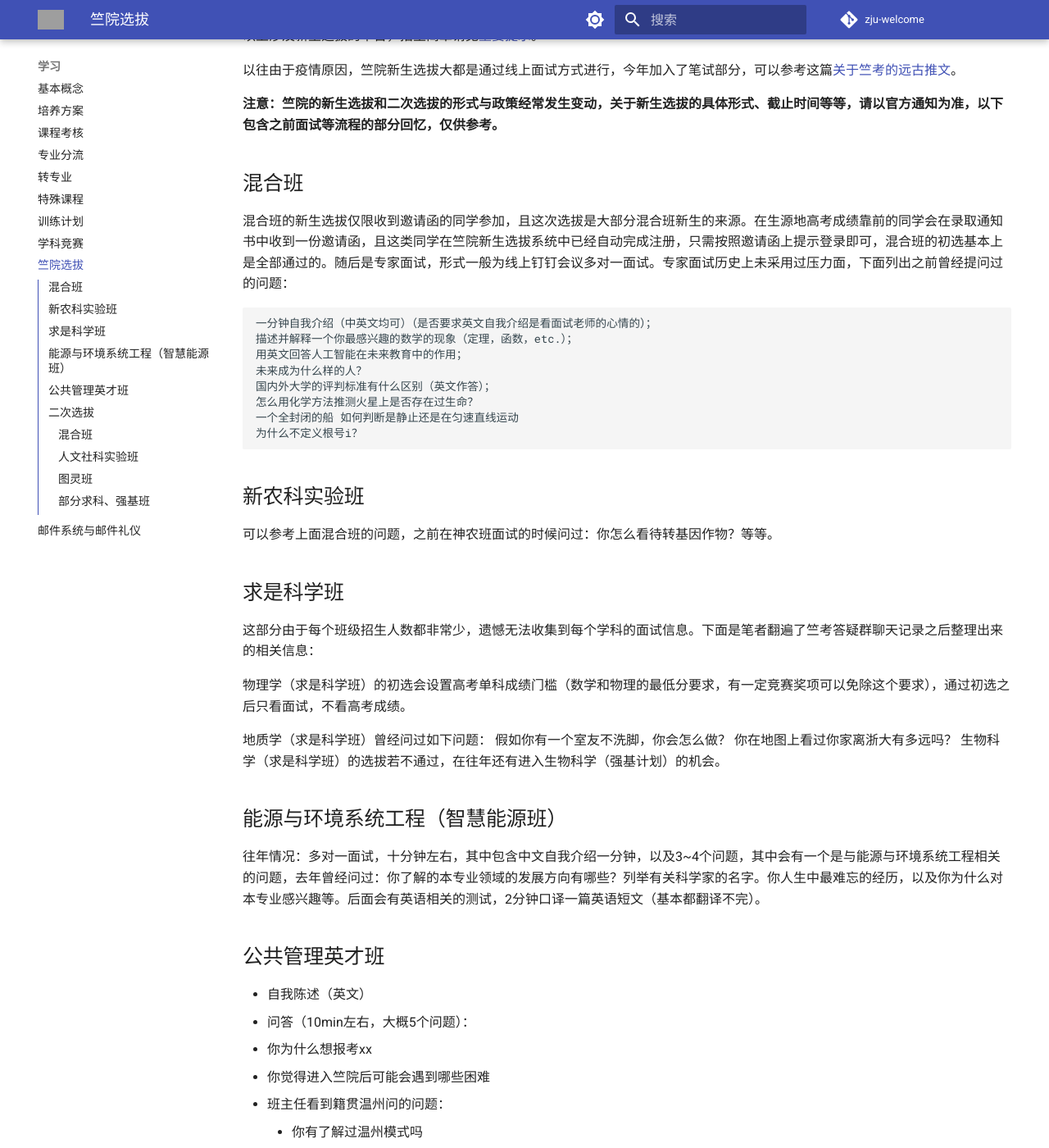
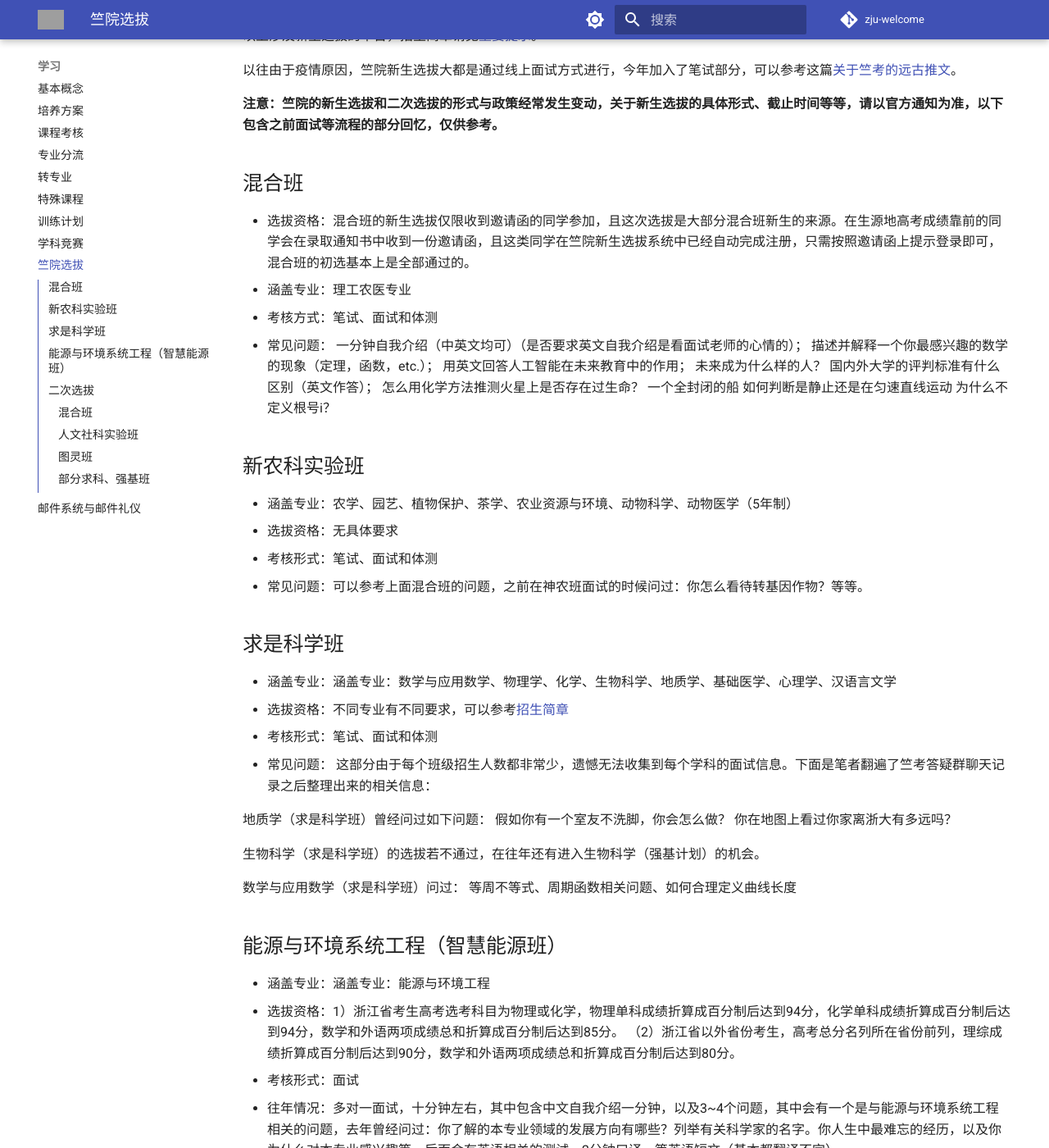
Before and after one commit to mini-full/zju-welcome, an MkDocs documentation site: the page built from docs/learning/intoCKC.md, in a window 1280 px wide and 1400 px high, scrolled down 382 px. Shown: the whole window at 82% size. Built offline with MkDocs 1.6.1 and Material for MkDocs 9.7.7, drawn with Linux system fonts in a browser that asks for light colours; comment, search, counter and statistics services are not loaded; some of the changed text lies outside the part shown; grey boxes are pictures that could not be loaded.

Commit message:
Update intoCKC.md (#52)
细化部分内容

```diff
--- a/docs/learning/intoCKC.md
+++ b/docs/learning/intoCKC.md
@@ -12,8 +12,10 @@
 
 ## 混合班
 
-混合班的新生选拔仅限收到邀请函的同学参加，且这次选拔是大部分混合班新生的来源。在生源地高考成绩靠前的同学会在录取通知书中收到一份邀请函，且这类同学在竺院新生选拔系统中已经自动完成注册，只需按照邀请函上提示登录即可，混合班的初选基本上是全部通过的。随后是专家面试，形式一般为线上钉钉会议多对一面试。专家面试历史上未采用过压力面，下面列出之前曾经提问过的问题：
-
+- 选拔资格：混合班的新生选拔仅限收到邀请函的同学参加，且这次选拔是大部分混合班新生的来源。在生源地高考成绩靠前的同学会在录取通知书中收到一份邀请函，且这类同学在竺院新生选拔系统中已经自动完成注册，只需按照邀请函上提示登录即可，混合班的初选基本上是全部通过的。
+- 涵盖专业：理工农医专业
+- 考核方式：笔试、面试和体测
+- 常见问题：
     一分钟自我介绍（中英文均可）（是否要求英文自我介绍是看面试老师的心情的）；
     描述并解释一个你最感兴趣的数学的现象（定理，函数，etc.）；
     用英文回答人工智能在未来教育中的作用；
@@ -25,33 +27,38 @@
 
 ## 新农科实验班
 
-可以参考上面混合班的问题，之前在神农班面试的时候问过：你怎么看待转基因作物？等等。
+- 涵盖专业：农学、园艺、植物保护、茶学、农业资源与环境、动物科学、动物医学（5年制）
+- 选拔资格：无具体要求
+- 考核形式：笔试、面试和体测
+- 常见问题：可以参考上面混合班的问题，之前在神农班面试的时候问过：你怎么看待转基因作物？等等。
 
 ## 求是科学班
 
+- 涵盖专业：涵盖专业：数学与应用数学、物理学、化学、生物科学、地质学、基础医学、心理学、汉语言文学
+- 选拔资格：不同专业有不同要求，可以参考[招生简章](http://ckc.zju.edu.cn/2023/0731/c54001a2856800/page.htm)
+- 考核形式：笔试、面试和体测
+- 常见问题：
 这部分由于每个班级招生人数都非常少，遗憾无法收集到每个学科的面试信息。下面是笔者翻遍了竺考答疑群聊天记录之后整理出来的相关信息：
-
-物理学（求是科学班）的初选会设置高考单科成绩门槛（数学和物理的最低分要求，有一定竞赛奖项可以免除这个要求），通过初选之后只看面试，不看高考成绩。
 
 地质学（求是科学班）曾经问过如下问题：
     假如你有一个室友不洗脚，你会怎么做？
     你在地图上看过你家离浙大有多远吗？
+
 生物科学（求是科学班）的选拔若不通过，在往年还有进入生物科学（强基计划）的机会。
+
+数学与应用数学（求是科学班）问过：
+    等周不等式、周期函数相关问题、如何合理定义曲线长度
 
 ## 能源与环境系统工程（智慧能源班）
 
-往年情况：多对一面试，十分钟左右，其中包含中文自我介绍一分钟，以及3~4个问题，其中会有一个是与能源与环境系统工程相关的问题，去年曾经问过：你了解的本专业领域的发展方向有哪些？列举有关科学家的名字。你人生中最难忘的经历，以及你为什么对本专业感兴趣等。后面会有英语相关的测试，2分钟口译一篇英语短文（基本都翻译不完）。
+- 涵盖专业：涵盖专业：能源与环境工程
+- 选拔资格：1）浙江省考生高考选考科目为物理或化学，物理单科成绩折算成百分制后达到94分，化学单科成绩折算成百分制后达到94分，数学和外语两项成绩总和折算成百分制后达到85分。
+（2）浙江省以外省份考生，高考总分名列所在省份前列，理综成绩折算成百分制后达到90分，数学和外语两项成绩总和折算成百分制后达到80分。
+- 考核形式：面试
+- 往年情况：多对一面试，十分钟左右，其中包含中文自我介绍一分钟，以及3~4个问题，其中会有一个是与能源与环境系统工程相关的问题，去年曾经问过：你了解的本专业领域的发展方向有哪些？列举有关科学家的名字。你人生中最难忘的经历，以及你为什么对本专业感兴趣等。后面会有英语相关的测试，2分钟口译一篇英语短文（基本都翻译不完）。
 
-## 公共管理英才班
 
-- 自我陈述（英文）
-- 问答（10min左右，大概5个问题）：
-  - 你为什么想报考xx
-  - 你觉得进入竺院后可能会遇到哪些困难
-  - 班主任看到籍贯温州问的问题：
-    - 你有了解过温州模式吗
-    - 有人说温州人民富裕而温州政府财政拮据，你怎么理解
-    （关于专业的问题，如果专业名词没听说过可以直说，如果只是有一点了解但不清晰的话可以结合城市发展现状和自己的理解比较笼统地作答；第二个问题这种类型，可以结合生活实际。其实答偏了或者没有什么深刻的见解都没关系，主要是让老师认识到你对专业的热情和你的态度）
+更多信息可以参考[新生选拔网址](http://ckc.zju.edu.cn/54001/list.htm)，同时部分班级由专业学院进行选拔，可以关注相关学院的官网。以及[各专业培养方案](http://office.ckc.zju.edu.cn/2023/0825/c79420a2793643/page.htm)
 
 ## 二次选拔
 
```
